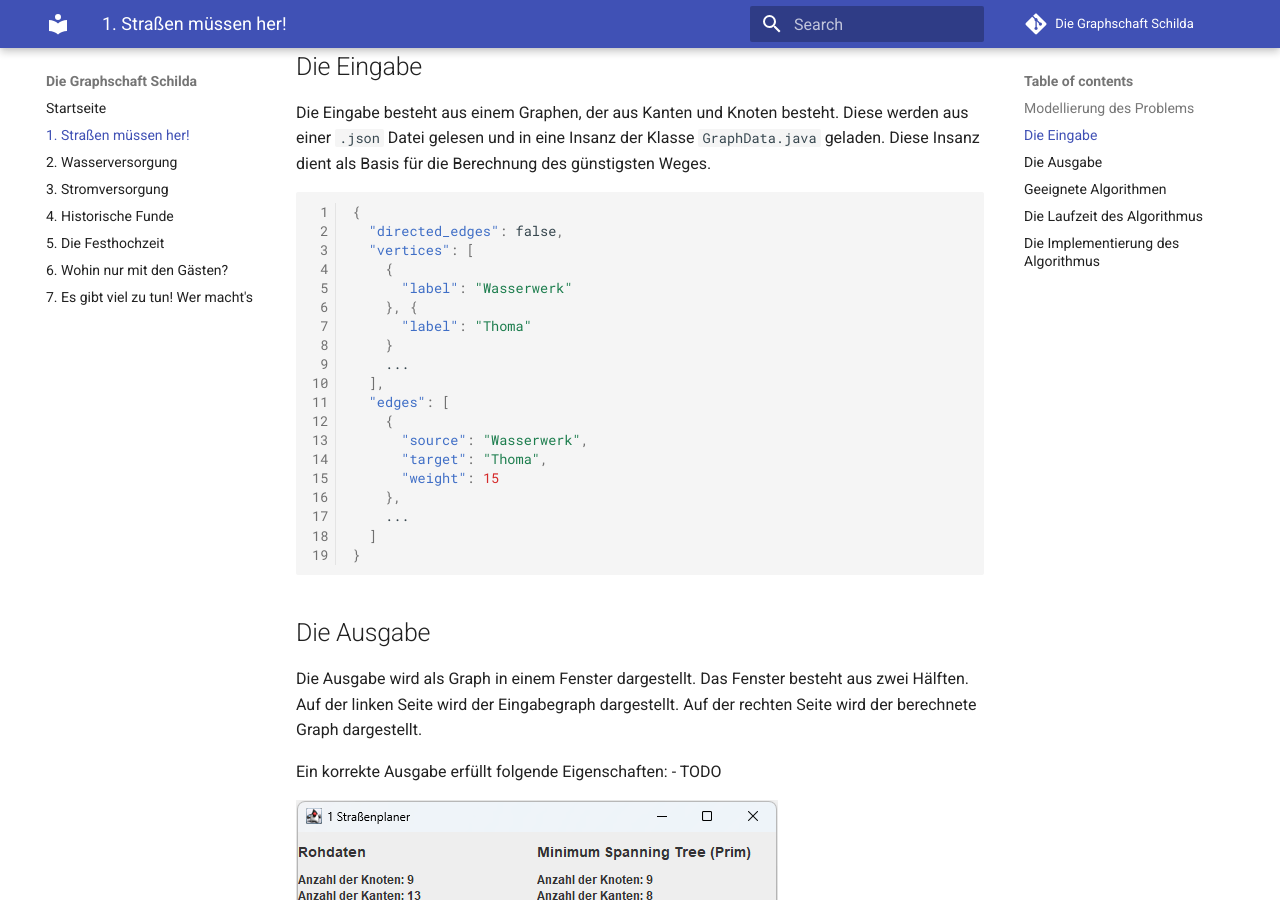
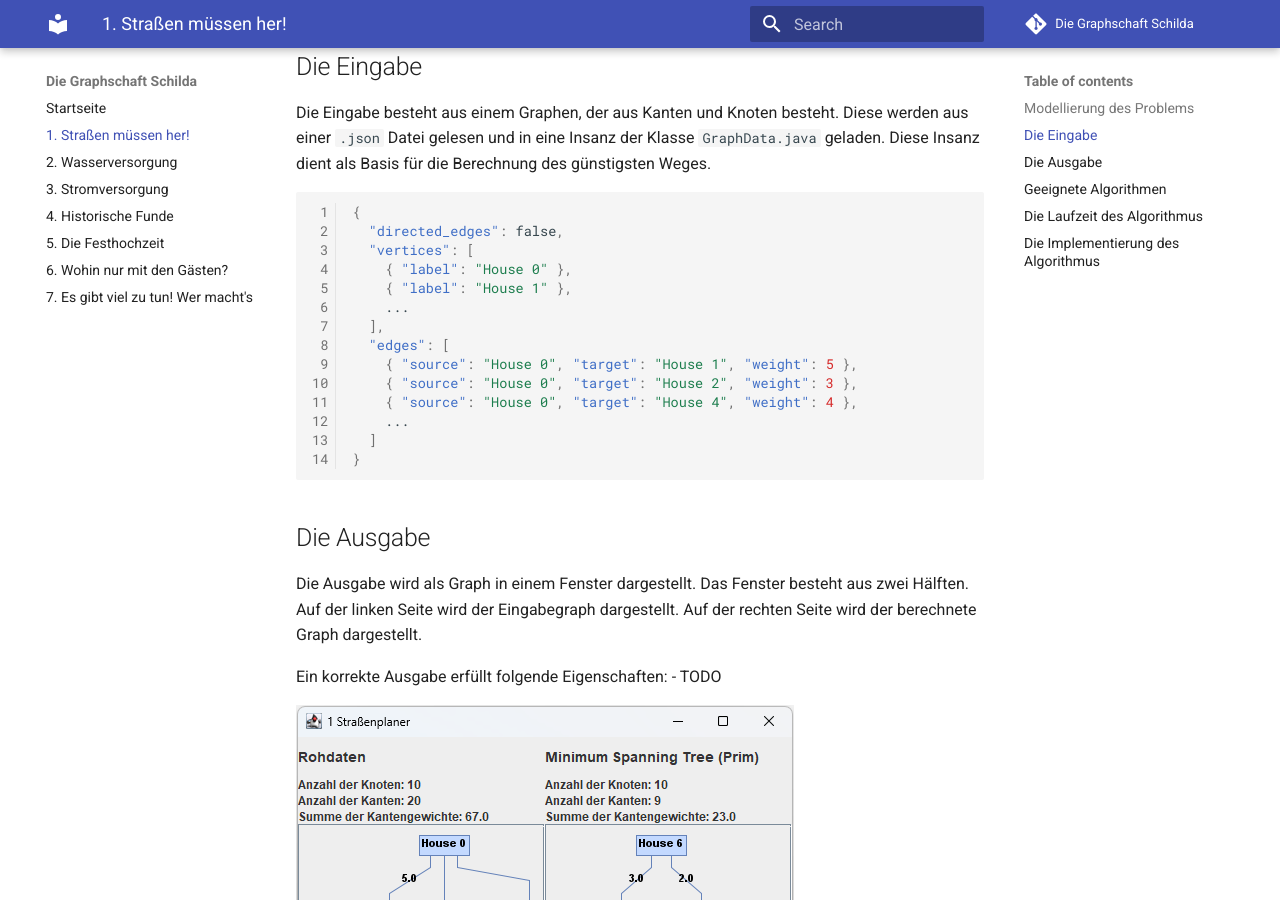
Before and after one commit to Halfpipe-SD/GraphschaftSchilda, an MkDocs documentation site: the page built from documentation/docs/Problem1.md, in a window 1280 px wide and 900 px high, scrolled down 729 px. Built offline with MkDocs 1.6.1 and Material for MkDocs 9.7.7, drawn with Linux system fonts in a browser that asks for light colours; comment, search, counter and statistics services are not loaded.

Commit message:
Updated Problem 1 data and docs image

````diff
--- a/documentation/docs/Problem1.md
+++ b/documentation/docs/Problem1.md
@@ -19,19 +19,14 @@ Die Eingabe besteht aus einem Graphen, der aus Kanten und Knoten besteht. Diese
 {
   "directed_edges": false,
   "vertices": [
-    {
-      "label": "Wasserwerk"
-    }, {
-      "label": "Thoma"
-    }
+    { "label": "House 0" },
+    { "label": "House 1" },
     ...
   ],
   "edges": [
-    {
-      "source": "Wasserwerk",
-      "target": "Thoma",
-      "weight": 15
-    },
+    { "source": "House 0", "target": "House 1", "weight": 5 },
+    { "source": "House 0", "target": "House 2", "weight": 3 },
+    { "source": "House 0", "target": "House 4", "weight": 4 },
     ...
   ]
 }
@@ -61,8 +56,8 @@ TODO (Wie haben Sie den Algorithmus umgesetzt? Welche Datenstruktur haben Sie ve
 
 Zur Lösung des Problems wurde der Algorithmus von Prim implementiert. Als Datenstruktur wurde eine Prioritätswarteschlange verwendet, die Instanzen der Klasse `GraphVertex` beinhaltet:
 
-``` js
-PriorityQueue<GraphVertex> q = new PriorityQueue<GraphVertex>(size, new VertexComparator());
+``` java
+PriorityQueue<GraphVertex> q = new PriorityQueue<GraphVertex>(new VertexComparator());
 ```
 
 Für den Umgang mit Knoten und Kanten wurden drei Klassen implementiert:
@@ -70,7 +65,7 @@ Für den Umgang mit Knoten und Kanten wurden drei Klassen implementiert:
 - `GraphEdge.java`: Beinhaltet die Eigenschaften `String source`, `String target` und `double weight`.
 - `GraphData.java`: Behinhaltet die Listen `ArrayList<GraphEdge>` und `ArrayList<GraphVertex>`
 
-``` js
+``` java
 // Initialisiere alle Knoten mit ∞, setze den Vorgänger auf null
 for (GraphVertex v : vertices) {
   v.setValue(Integer.MAX_VALUE);
````
Also changed, not shown: documentation/docs/images/problem1.png, 4 other files.
